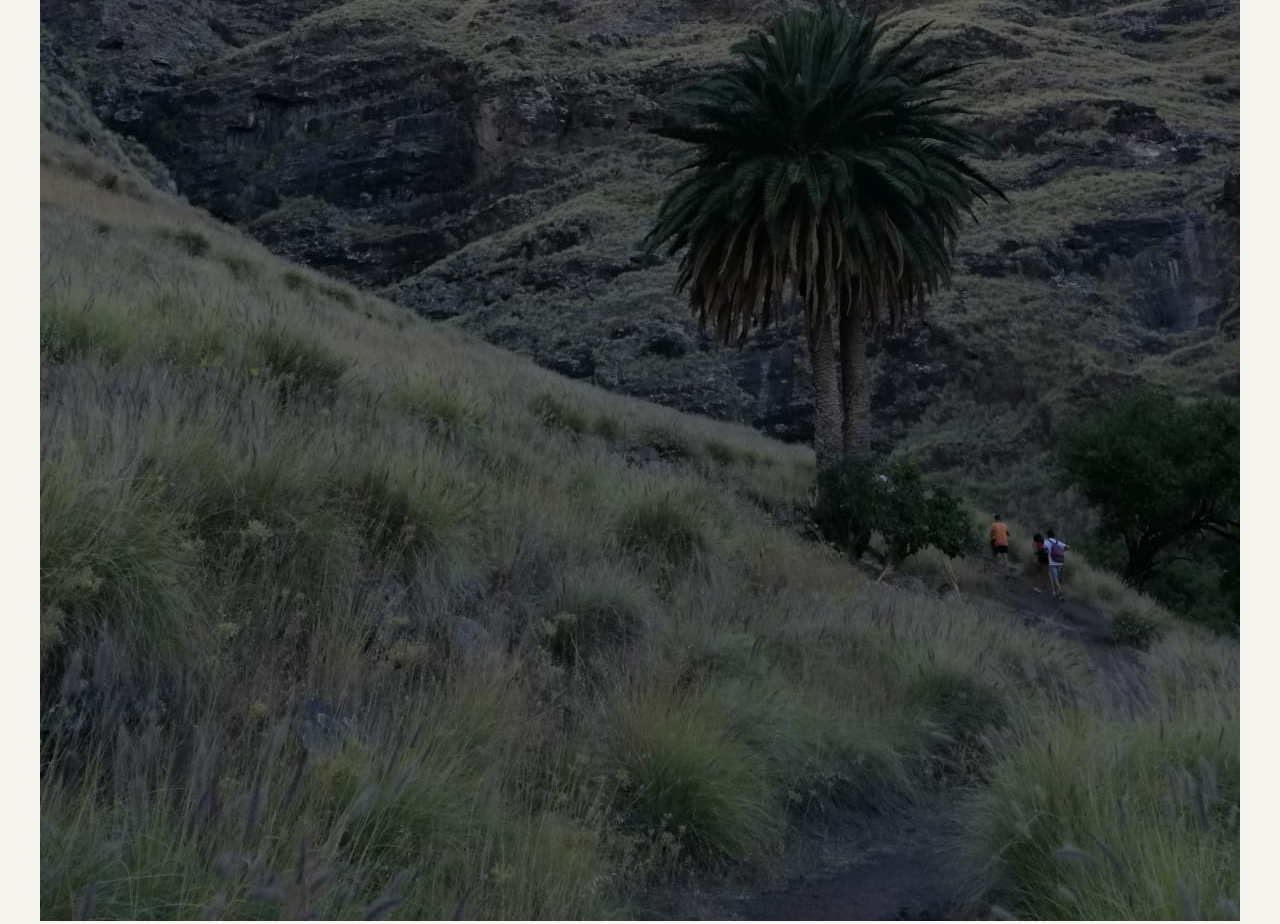
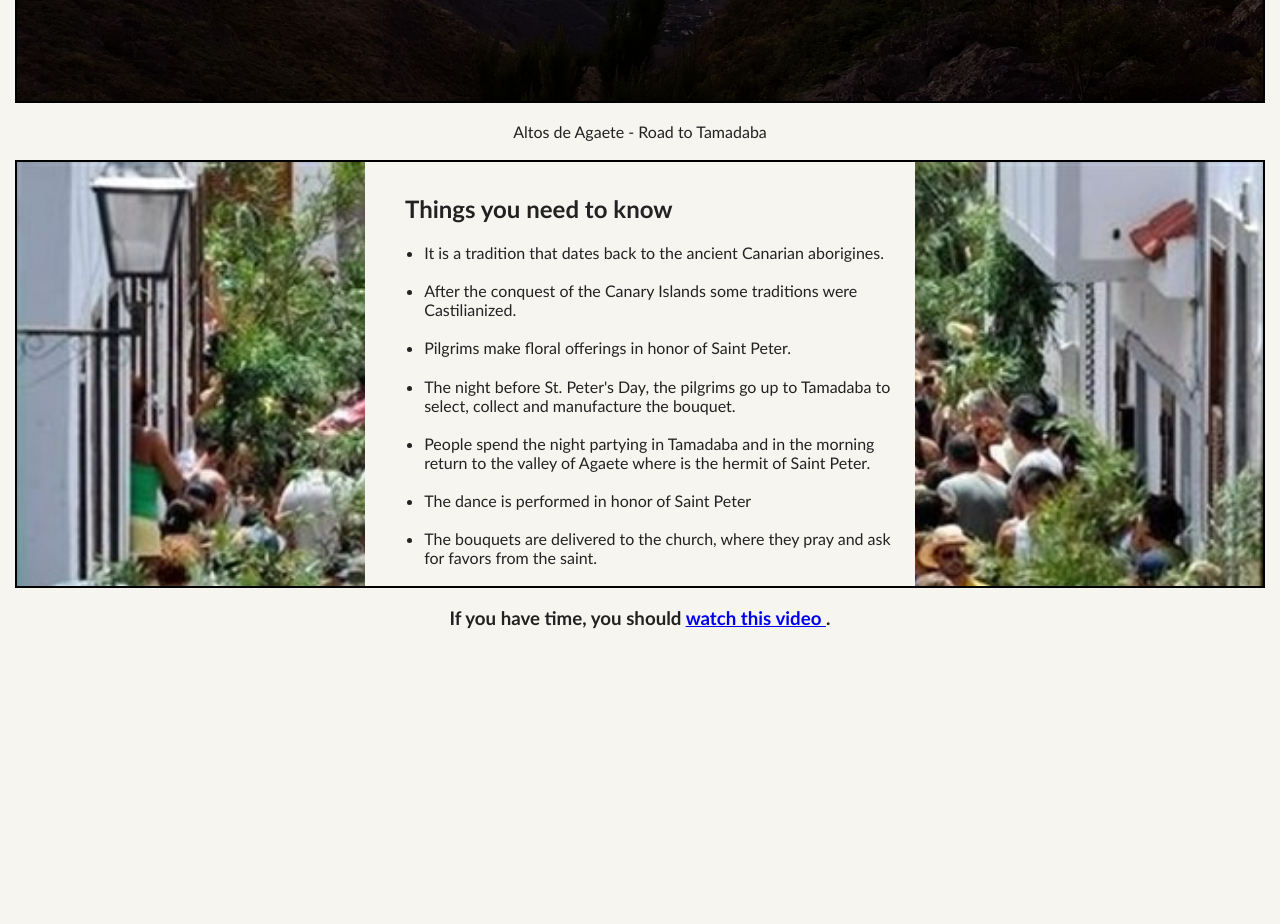
Before and after one commit to CristianDavidCabrera/tributepage, a plain HTML site: page index.html in a window 1280 px wide. Shown: the part 780-1704 px from the top of the page. After the commit the page ends 1473 px from the top, so only its background shows below. Drawn offline with Linux system fonts and the light colour scheme.

Commit message:
User stories completed

```diff
--- a/index.html
+++ b/index.html
@@ -1,19 +1,59 @@
 <!DOCTYPE html>
 <html lang="en">
   <head>
-    <meta charset="UTF-8">
-    <meta name="viewport" content="width=device-width, initial-scale=1.0">
-    <meta http-equiv="X-UA-Compatible" content="ie=edge">
+    <meta charset="UTF-8" />
+    <meta name="viewport" content="width=device-width, initial-scale=1.0" />
+    <meta http-equiv="X-UA-Compatible" content="ie=edge" />
     <title>Tribute Page - La Rama</title>
-    <link rel="stylesheet" href="styles.css">
+    <link rel="stylesheet" href="styles.css" />
   </head>
   <body>
     <div id="main">
+      <header>
         <h1 id="title">Pilgrimage in Gran Canaria - La Rama de Agaete</h1>
         <div>Aboriginal tradition</div>
         <div id="img-div">
-           <img  id="image" src="images\picture3.jpg" alt="pilgrim trail">
+          <img id="image" src="images\picture1.jpg" alt="pilgrim trail" />
         </div>
+        <div id="img-caption">
+          Altos de Agaete - Road to Tamadaba
+        </div>
+      </header>
+      <main>
+        <div id="tribute-info">
+          <ul>
+            <h2 id="headline">Things you need to know</h2>
+            <li>
+              It is a tradition that dates back to the ancient Canarian
+              aborigines.
+            </li>
+            <li>
+              After the conquest of the Canary Islands some traditions were
+              Castilianized.
+            </li>
+            <li>Pilgrims make floral offerings in honor of Saint Peter.</li>
+            <li>
+              The night before St. Peter's Day, the pilgrims go up to Tamadaba
+              to select, collect and manufacture the bouquet.
+            </li>
+            <li>
+              People spend the night partying in Tamadaba and in the morning
+              return to the valley of Agaete where is the hermit of Saint Peter.
+            </li>
+            <li>The dance is performed in honor of Saint Peter</li>
+            <li>
+              The bouquets are delivered to the church, where they pray and ask
+              for favors from the saint.
+            </li>
+          </ul>
+        </div>
+      </main>
+      <footer>
+        <h3>
+          If you have time, you should
+          <a id="tribute-link" href="https://www.youtube.com/watch?v=9rQ0UvmzeiM" target="_blank">watch this video </a>.
+        </h3>
+      </footer>
     </div>
   </body>
 </html>
--- a/styles.css
+++ b/styles.css
@@ -12,3 +12,52 @@ body {
     color: #222;
     background: #f7f5f0;
 }
+
+#main {
+    margin:30px auto;
+    padding:15px;
+    border:0px solid;
+    border-radius:5px;
+    background:#f7f5f0;
+}
+
+#img-caption{
+    margin:1.2rem;
+  }
+
+img {
+    max-width: 100%;
+    display: block;
+    height: auto;
+    margin: auto;
+}
+
+#img-div {
+    margin-top: 2rem;
+    width: 100%;
+    border: 2px solid black;
+    background: white;
+}
+#headline {
+    margin-top: 2rem;
+    text-align: left;
+}
+
+ul {
+    display: inline-table;
+    max-width: 550px;
+    margin: 0 auto;
+    text-align: left;
+    background-color: #f7f5f0;
+}
+
+li {
+    margin: 1.2rem;
+}
+
+#tribute-info {
+    background-image: url("/images/picture4.jpg");
+    background-repeat: no-repeat;
+    background-size: cover;
+    border: 2px solid black;
+}
```
Lines whose indentation alone changed are shown as unchanged.
